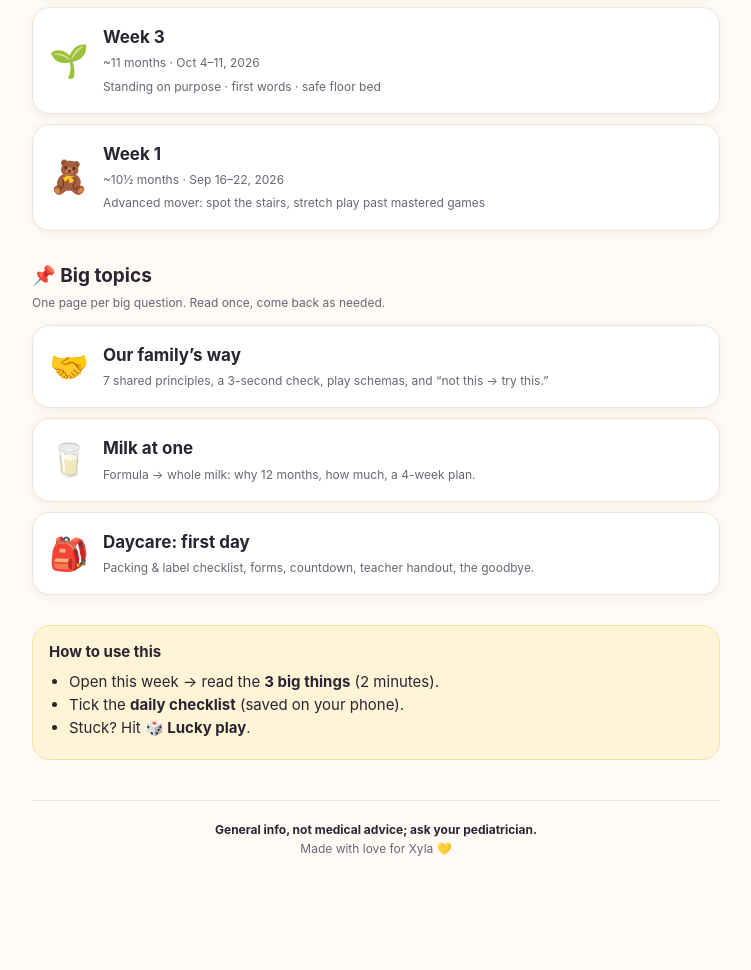
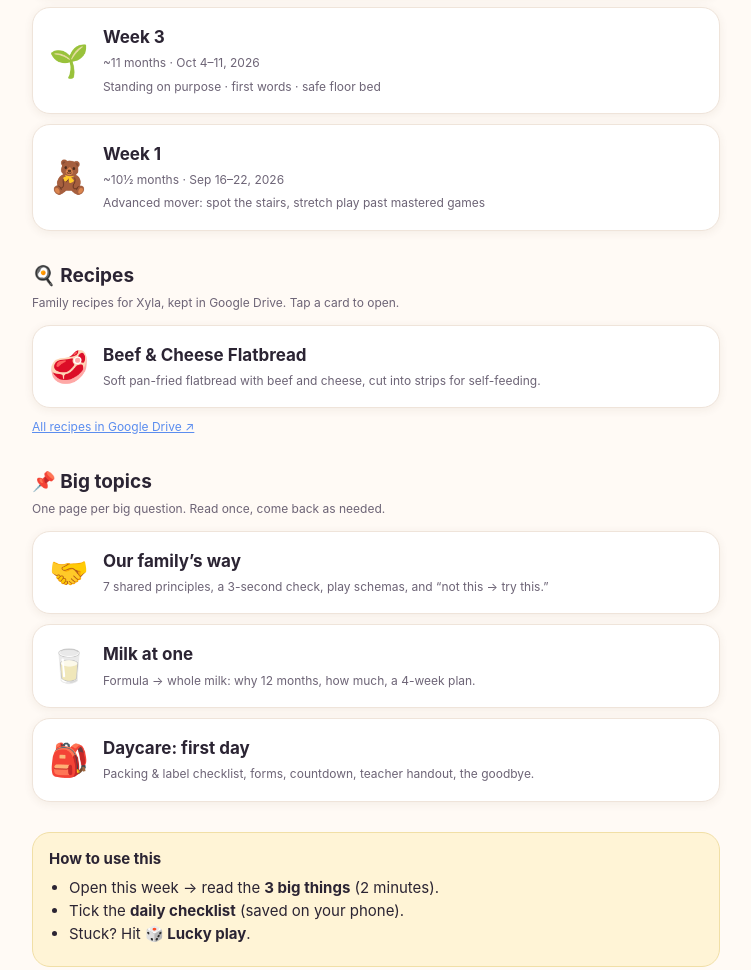
Before and after one commit to melodylovepug/xyla-weekly, a plain HTML site: page index.html in a window 1280 px wide. Shown: the part 676-1646 px from the top of the page, without its empty margins (264-1015 px from the left). Before the commit the page ends 1595 px from the top, so only its background shows below. Drawn offline with Linux system fonts and the light colour scheme.

Commit message:
Home: add Recipes / 菜谱 section linking to Google Drive docs (first: beef & cheese flatbread); cache bump

```diff
--- a/assets/app.js
+++ b/assets/app.js
@@ -42,7 +42,7 @@
       homeSub: 'Short, tappable weekly packs. The most important things first.', weeks: '📅 Weeks', thisWeek: 'This week',
       howTitle: 'How to use this', how: ['Open this week → read the <b>3 big things</b> (2 minutes).', 'Tick the <b>daily checklist</b> (saved on your phone).', 'Stuck? Hit <b>🎲 Lucky play</b>.'],
       chooseLang: 'Language / 语言', loadFail: 'Couldn’t load this page', retry: 'Try refreshing.', pageTitle: 'Xyla Weekly',
-      home: '← Home', refs: '📎 Learn more: ', bigTopics: '📌 Big topics', bigTopicsHint: 'One page per big question. Read once, come back as needed.', weekTopic: '📌 Big topic this week', topicVideos: '🎬 Videos on this topic',
+      home: '← Home', refs: '📎 Learn more: ', recipes: '🍳 Recipes', recipesHint: 'Family recipes for Xyla, kept in Google Drive. Tap a card to open.', recipesFolder: 'All recipes in Google Drive ↗', bigTopics: '📌 Big topics', bigTopicsHint: 'One page per big question. Read once, come back as needed.', weekTopic: '📌 Big topic this week', topicVideos: '🎬 Videos on this topic',
       tnav: { big3: '⭐ Big 3', how: '🔁 Rules', plan: '📅 4 weeks', tips: '🧊 Tips', count: '🥛 Count', quiz: '🤔 Quiz', watch: '🚩 Red flags', disagree: '⚖️ Debates', more: '📚 More' }, big3T: '⭐ 3 big things', stepsT: 'Step by step', tipT: 'Tip: '
     },
     zh: {
@@ -67,7 +67,7 @@
       homeSub: '每周一份，点开就看，重要的先说。', weeks: '📅 每周内容', thisWeek: '本周',
       howTitle: '怎么用', how: ['打开本周，先看<b>最重要的 3 件事</b>，两分钟搞定。', '每天勾一勾<b>今天的小目标</b>，进度存在手机里。', '不知道玩什么？点<b>🎲 随机抽一个</b>。'],
       chooseLang: 'Language / 语言', loadFail: '页面没加载出来', retry: '刷新一下试试。', pageTitle: 'Xyla 成长周记',
-      home: '← 首页', refs: '📎 延伸阅读：', bigTopics: '📌 重点话题', bigTopicsHint: '大问题单独整理成一页，看一遍，需要时再回来翻。', weekTopic: '📌 这周的重点话题', topicVideos: '🎬 相关视频',
+      home: '← 首页', refs: '📎 延伸阅读：', recipes: '🍳 菜谱', recipesHint: '给 Xyla 做的菜，全文放在 Google 云端硬盘里，点卡片即可打开。', recipesFolder: '全部菜谱（Google 云端硬盘）↗', bigTopics: '📌 重点话题', bigTopicsHint: '大问题单独整理成一页，看一遍，需要时再回来翻。', weekTopic: '📌 这周的重点话题', topicVideos: '🎬 相关视频',
       tnav: { big3: '⭐ 3件事', how: '🔁 规矩', plan: '📅 4周计划', tips: '🧊 贴士', count: '🥛 记奶量', quiz: '🤔 测一测', watch: '🚩 警惕', disagree: '⚖️ 分歧', more: '📚 更多' }, big3T: '⭐ 最重要的 3 件事', stepsT: '一步一步来', tipT: '小提示：'
     }
   };
@@ -703,6 +703,7 @@
       return '<a class="card' + (cur ? ' current' : '') + '" href="' + esc(x.file) + '"><span class="e">' + esc(x.emoji || '📘') + '</span><div><b>' + esc(c.title) + (cur ? '<span class="badge">' + t.thisWeek + '</span>' : '') + '</b><span>' + esc(c.age) + ' · ' + esc(c.dates) + '</span><br><span>' + esc(c.tagline || '') + '</span></div></a>';
     }).join(''));
     root.appendChild(s);
+    renderRecipes(root);
     if (TOPICS.length) {
       var ts = section('topics', t.bigTopics, t.bigTopicsHint); ts.className = 'weeks';
       ts.insertAdjacentHTML('beforeend', topicCardsHTML(TOPICS)); root.appendChild(ts);
@@ -711,7 +712,25 @@
     footer(root);
   }
 
-  var isWeek = !!document.body.getAttribute('data-week'), topicId = document.body.getAttribute('data-topic'), TOPICS = [];
+  function renderRecipes(root) {
+    var data = RECIPES, items = data && arr(data.items), folder = data && data.folder;
+    if (!items) items = [];
+    if (!items.length && !(folder && folder.url)) return;
+    var s = section('recipes', t.recipes, t.recipesHint); s.className = 'weeks';
+    if (items.length) {
+      s.insertAdjacentHTML('beforeend', items.map(function (x) {
+        var c = x[lang] || x.en || {};
+        return '<a class="card" href="' + esc(x.url) + '" target="_blank" rel="noopener"><span class="e">' + esc(x.emoji || '🍳') + '</span><div><b>' + esc(c.title) + '</b><span>' + esc(c.tagline || '') + '</span></div></a>';
+      }).join(''));
+    }
+    if (folder && folder.url) {
+      var fl = (folder[lang] && folder[lang].label) || (folder.en && folder.en.label) || t.recipesFolder;
+      s.insertAdjacentHTML('beforeend', '<p class="hint"><a href="' + esc(folder.url) + '" target="_blank" rel="noopener">' + esc(fl) + '</a></p>');
+    }
+    root.appendChild(s);
+  }
+
+  var isWeek = !!document.body.getAttribute('data-week'), topicId = document.body.getAttribute('data-topic'), TOPICS = [], RECIPES = null;
   function render() {
     document.documentElement.lang = t.htmlLang;
     if (!DATA) return;
@@ -722,9 +741,13 @@
   document.documentElement.lang = t.htmlLang;
   var url = topicId ? 'topics/' + topicId + '.json' : isWeek ? 'weeks/' + document.body.getAttribute('data-week') + '.json' : 'weeks/weeks.json';
   function getJSON(u) { return fetch(u + '?v=' + encodeURIComponent(VER), { cache: 'no-cache' }).then(function (r) { if (!r.ok) throw new Error(r.status); return r.json(); }); }
-  Promise.all([getJSON(url), topicId ? Promise.resolve([]) : getJSON('topics/topics.json').catch(function () { return []; })])
+  Promise.all([
+      getJSON(url),
+      topicId ? Promise.resolve([]) : getJSON('topics/topics.json').catch(function () { return []; }),
+      (!topicId && !isWeek) ? getJSON('recipes/recipes.json').catch(function () { return null; }) : Promise.resolve(null)
+    ])
     .then(function (res) {
-      var d = res[0]; TOPICS = Array.isArray(res[1]) ? res[1] : [];
+      var d = res[0]; TOPICS = Array.isArray(res[1]) ? res[1] : []; RECIPES = res[2] || null;
       DATA = d; VIDEOS = d.videos || {}; render();
       if (location.hash) { var x = document.querySelector(location.hash); if (x) x.scrollIntoView(); }
     })
--- /dev/null
+++ b/recipes/recipes.json
@@ -0,0 +1,22 @@
+{
+  "folder": {
+    "url": "https://drive.google.com/drive/folders/1F35OFl6UrrBmsN6_MD0OyX-r54VK5iZ0",
+    "en": { "label": "All recipes in Google Drive ↗" },
+    "zh": { "label": "全部菜谱（Google 云端硬盘）↗" }
+  },
+  "items": [
+    {
+      "id": "beef-cheese-flatbread",
+      "emoji": "🥩",
+      "url": "https://docs.google.com/document/d/1pltAD469guKUltlZf6auY9uDnL4CrjwuM0vRaxzViFM/edit?usp=sharing",
+      "en": {
+        "title": "Beef & Cheese Flatbread",
+        "tagline": "Soft pan-fried flatbread with beef and cheese, cut into strips for self-feeding."
+      },
+      "zh": {
+        "title": "宝宝牛肉芝士饼",
+        "tagline": "软软的牛肉芝士饼，切成条，方便自己抓着吃。"
+      }
+    }
+  ]
+}
```
Also changed, not shown: daycare-first-day.html (+2 -2 lines), family-principles.html (+2 -2 lines), index.html (+2 -2 lines), milk-at-one.html (+2 -2 lines), week-01.html (+2 -2 lines), week-03.html (+2 -2 lines), week-04.html (+2 -2 lines), week-07.html (+2 -2 lines), week-08.html (+2 -2 lines), week-09.html (+2 -2 lines), 1 other file.
